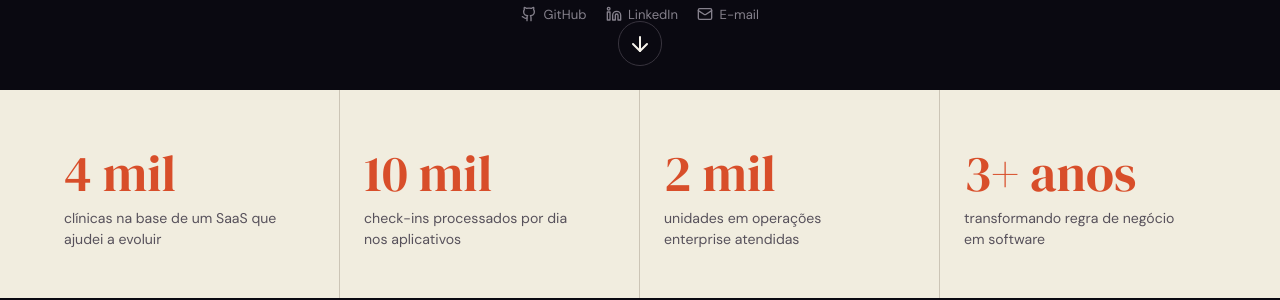
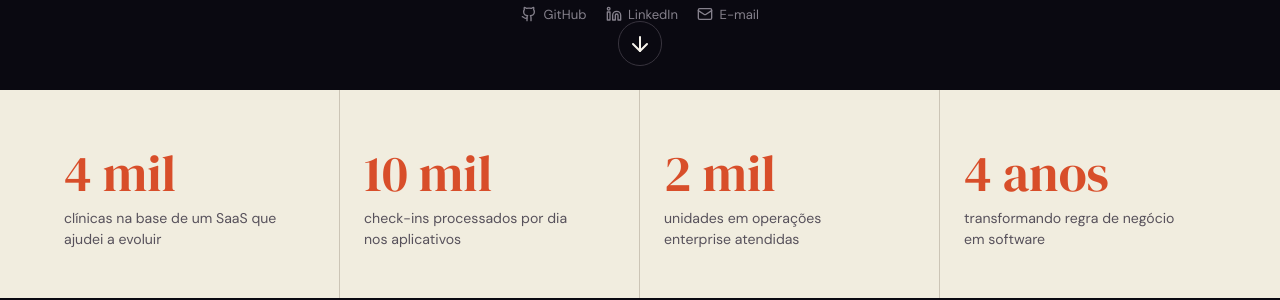
Before and after one commit to BrunoFrancio/portifolio, a React (Vite) app: page / in a window 1280 px wide. Shown: the part 800-1100 px from the top of the page. Built offline with nearby package versions, Linux system fonts and the light colour scheme.

Commit message:
fix: apresenta quatro anos de experiência

```diff
--- a/src/App.tsx
+++ b/src/App.tsx
@@ -65,7 +65,7 @@ function App() {
           <div><strong>4 mil</strong><span>clínicas na base de um SaaS que ajudei a evoluir</span></div>
           <div><strong>10 mil</strong><span>check-ins processados por dia nos aplicativos</span></div>
           <div><strong>2 mil</strong><span>unidades em operações enterprise atendidas</span></div>
-          <div><strong>3+ anos</strong><span>transformando regra de negócio em software</span></div>
+          <div><strong>4 anos</strong><span>transformando regra de negócio em software</span></div>
         </section>
 
         <section className="work-section section" id="trabalho">
```
